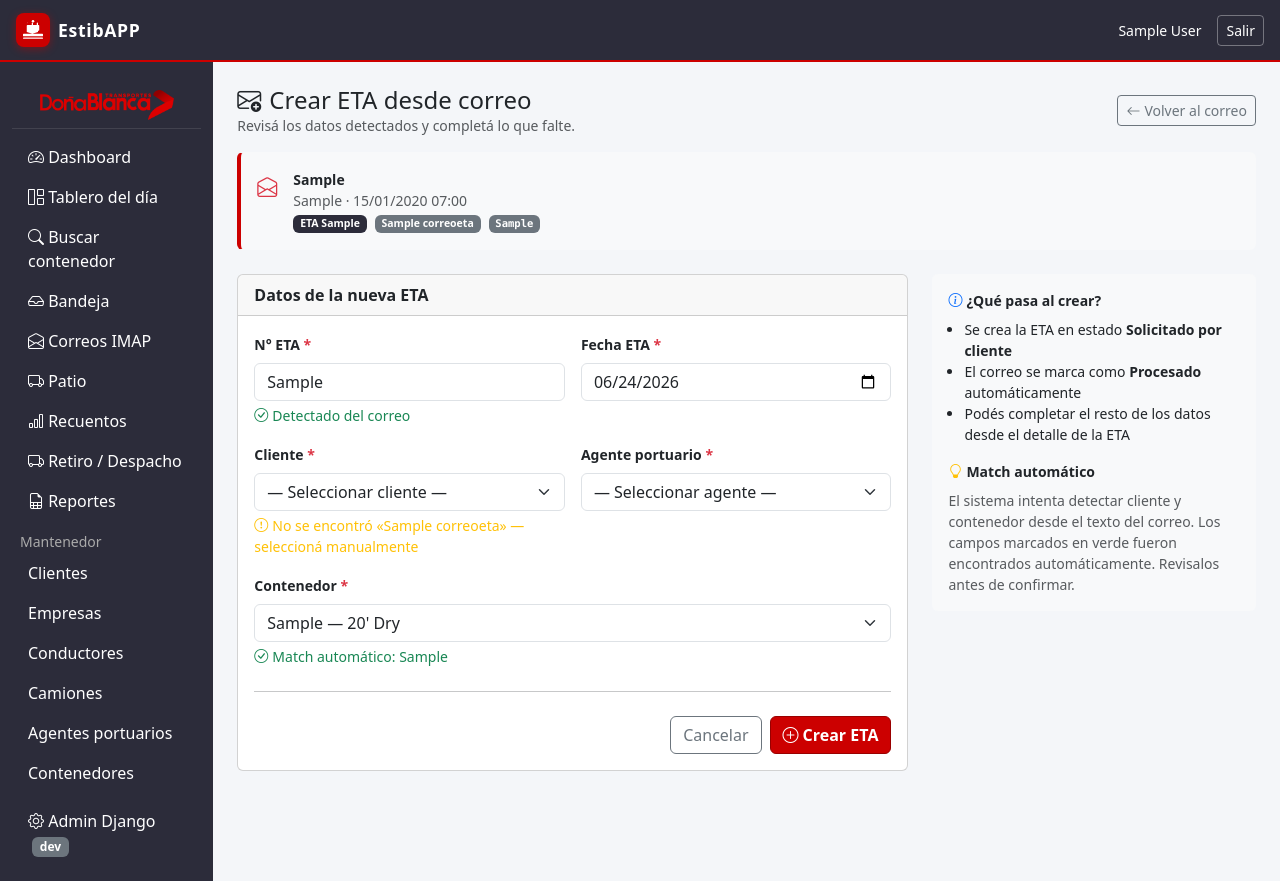
After one commit to Amoyadev/estibapplafragua, a Django app: page /correos/1/crear-eta/ in a window 1280 px wide. The commit adds this page. Run offline with Django 5.2, Linux system fonts and the light colour scheme; a user stored in the database is signed in; tables that the repository leaves empty hold one stand-in row (values such as "Sample post").

Commit message:
feat: crear ETA desde correo IMAP con match automático

```diff
--- /dev/null
+++ b/apps/comunicaciones/templates/comunicaciones/crear_eta_desde_correo.html
@@ -0,0 +1,162 @@
+{% extends "base.html" %}
+{% block title %}Crear ETA desde correo — Estibapp{% endblock %}
+
+{% block content %}
+<div class="d-flex justify-content-between align-items-center mb-3">
+    <div>
+        <h4 class="mb-0"><i class="bi bi-envelope-plus me-2"></i>Crear ETA desde correo</h4>
+        <p class="text-muted small mb-0">Revisá los datos detectados y completá lo que falte.</p>
+    </div>
+    <a href="{% url 'comunicaciones:ver' correo.pk %}" class="btn btn-sm btn-outline-secondary">
+        <i class="bi bi-arrow-left me-1"></i>Volver al correo
+    </a>
+</div>
+
+<!-- Resumen del correo origen -->
+<div class="alert d-flex gap-3 align-items-start mb-4"
+     style="background:#f8f9fa;border-left:4px solid var(--color-rojo);">
+    <i class="bi bi-envelope-open text-danger fs-5 mt-1"></i>
+    <div class="small">
+        <div class="fw-semibold">{{ correo.asunto|truncatechars:80 }}</div>
+        <div class="text-muted">{{ correo.remitente }} · {{ correo.fecha_correo|date:"d/m/Y H:i" }}</div>
+        {% if correo.contenedor_codigo or correo.cliente_nombre or correo.numero_eta %}
+        <div class="mt-1 d-flex gap-2 flex-wrap">
+            {% if correo.numero_eta %}
+            <span class="badge" style="background:#2c2c3a;">ETA {{ correo.numero_eta }}</span>
+            {% endif %}
+            {% if correo.cliente_nombre %}
+            <span class="badge bg-secondary">{{ correo.cliente_nombre }}</span>
+            {% endif %}
+            {% if correo.contenedor_codigo %}
+            <span class="badge bg-secondary font-monospace">{{ correo.contenedor_codigo }}</span>
+            {% endif %}
+        </div>
+        {% endif %}
+    </div>
+</div>
+
+<div class="row g-4">
+    <!-- Formulario -->
+    <div class="col-lg-8">
+        <div class="card">
+            <div class="card-header fw-semibold">Datos de la nueva ETA</div>
+            <div class="card-body">
+                <form method="post">
+                    {% csrf_token %}
+
+                    <div class="row g-3">
+                        <!-- Número ETA -->
+                        <div class="col-md-6">
+                            <label class="form-label small fw-semibold">N° ETA <span class="text-danger">*</span></label>
+                            <input type="text" name="numero" class="form-control"
+                                   value="{{ numero_sugerido }}"
+                                   placeholder="Ej. ETA-2026-001" required>
+                            {% if numero_sugerido %}
+                            <div class="form-text text-success">
+                                <i class="bi bi-check-circle me-1"></i>Detectado del correo
+                            </div>
+                            {% endif %}
+                        </div>
+
+                        <!-- Fecha -->
+                        <div class="col-md-6">
+                            <label class="form-label small fw-semibold">Fecha ETA <span class="text-danger">*</span></label>
+                            <input type="date" name="fecha" class="form-control" value="{{ hoy }}" required>
+                        </div>
+
+                        <!-- Cliente -->
+                        <div class="col-md-6">
+                            <label class="form-label small fw-semibold">Cliente <span class="text-danger">*</span></label>
+                            <select name="cliente" class="form-select" required>
+                                <option value="">— Seleccionar cliente —</option>
+                                {% for c in clientes %}
+                                <option value="{{ c.pk }}"
+                                    {% if cliente_match and cliente_match.pk == c.pk %}selected{% endif %}>
+                                    {{ c.nombre }}
+                                </option>
+                                {% endfor %}
+                            </select>
+                            {% if cliente_match %}
+                            <div class="form-text text-success">
+                                <i class="bi bi-check-circle me-1"></i>Match automático: {{ cliente_match.nombre }}
+                            </div>
+                            {% elif correo.cliente_nombre %}
+                            <div class="form-text text-warning">
+                                <i class="bi bi-exclamation-circle me-1"></i>No se encontró «{{ correo.cliente_nombre }}» — seleccioná manualmente
+                            </div>
+                            {% endif %}
+                        </div>
+
+                        <!-- Agente portuario -->
+                        <div class="col-md-6">
+                            <label class="form-label small fw-semibold">Agente portuario <span class="text-danger">*</span></label>
+                            <select name="agente" class="form-select" required>
+                                <option value="">— Seleccionar agente —</option>
+                                {% for a in agentes %}
+                                <option value="{{ a.pk }}">{{ a.nombre }}</option>
+                                {% endfor %}
+                            </select>
+                        </div>
+
+                        <!-- Contenedor -->
+                        <div class="col-12">
+                            <label class="form-label small fw-semibold">Contenedor <span class="text-danger">*</span></label>
+                            <select name="contenedor" class="form-select" required>
+                                <option value="">— Seleccionar contenedor —</option>
+                                {% for cont in contenedores %}
+                                <option value="{{ cont.pk }}"
+                                    {% if contenedor_match and contenedor_match.pk == cont.pk %}selected{% endif %}>
+                                    {{ cont.codigo }} — {{ cont.get_tipo_display }}
+                                </option>
+                                {% endfor %}
+                            </select>
+                            {% if contenedor_match %}
+                            <div class="form-text text-success">
+                                <i class="bi bi-check-circle me-1"></i>Match automático: {{ contenedor_match.codigo }}
+                            </div>
+                            {% elif correo.contenedor_codigo %}
+                            <div class="form-text text-warning">
+                                <i class="bi bi-exclamation-circle me-1"></i>«{{ correo.contenedor_codigo }}» no existe aún — crealo en
+                                <a href="{% url 'operaciones:contenedor_crear' %}" target="_blank">Mantenedor › Contenedores</a>
+                                o seleccioná uno existente
+                            </div>
+                            {% endif %}
+                        </div>
+                    </div>
+
+                    <hr class="my-4">
+
+                    <div class="d-flex gap-2 justify-content-end">
+                        <a href="{% url 'comunicaciones:ver' correo.pk %}"
+                           class="btn btn-outline-secondary">Cancelar</a>
+                        <button type="submit" class="btn fw-semibold text-white"
+                                style="background:var(--color-rojo);border-color:#990000;">
+                            <i class="bi bi-plus-circle me-1"></i>Crear ETA
+                        </button>
+                    </div>
+                </form>
+            </div>
+        </div>
+    </div>
+
+    <!-- Panel de ayuda -->
+    <div class="col-lg-4">
+        <div class="card border-0" style="background:#f8f9fa;">
+            <div class="card-body small">
+                <p class="fw-semibold mb-2"><i class="bi bi-info-circle me-1 text-primary"></i>¿Qué pasa al crear?</p>
+                <ul class="ps-3 mb-3">
+                    <li>Se crea la ETA en estado <strong>Solicitado por cliente</strong></li>
+                    <li>El correo se marca como <strong>Procesado</strong> automáticamente</li>
+                    <li>Podés completar el resto de los datos desde el detalle de la ETA</li>
+                </ul>
+                <p class="fw-semibold mb-2"><i class="bi bi-lightbulb me-1 text-warning"></i>Match automático</p>
+                <p class="mb-0 text-muted">
+                    El sistema intenta detectar cliente y contenedor desde el texto del correo.
+                    Los campos marcados en verde fueron encontrados automáticamente.
+                    Revisalos antes de confirmar.
+                </p>
+            </div>
+        </div>
+    </div>
+</div>
+{% endblock %}
--- a/apps/comunicaciones/urls.py
+++ b/apps/comunicaciones/urls.py
@@ -10,4 +10,5 @@ urlpatterns = [
     path("sincronizar/", views.sincronizar_correos, name="sincronizar"),
     path("<int:pk>/marcar/", views.marcar_correo, name="marcar"),
     path("<int:pk>/ver/", views.ver_correo, name="ver"),
+    path("<int:pk>/crear-eta/", views.crear_eta_desde_correo, name="crear_eta"),
 ]
--- a/apps/comunicaciones/views.py
+++ b/apps/comunicaciones/views.py
@@ -201,3 +201,86 @@ def ver_correo(request, pk):
         return redirect("login")
     correo = get_object_or_404(CorreoETA, pk=pk)
     return render(request, "comunicaciones/ver_correo.html", {"correo": correo})
+
+
+def crear_eta_desde_correo(request, pk):
+    """
+    Vista intermedia: muestra un formulario pre-llenado con los datos
+    parseados del correo para crear una ETA directamente desde la bandeja.
+    """
+    from datetime import date as date_cls
+    from apps.operaciones.models import (
+        ETA, Cliente, Contenedor, AgentePortuario
+    )
+
+    if not en_grupos(request.user, [ROL_ADMIN, ROL_COORDINADOR]):
+        return redirect("login")
+
+    correo = get_object_or_404(CorreoETA, pk=pk)
+
+    # Intentar match automático desde los campos parseados
+    cliente_match = None
+    contenedor_match = None
+    if correo.cliente_nombre:
+        cliente_match = (
+            Cliente.objects.filter(nombre__icontains=correo.cliente_nombre).first()
+        )
+    if correo.contenedor_codigo:
+        contenedor_match = (
+            Contenedor.objects.filter(codigo__iexact=correo.contenedor_codigo).first()
+        )
+
+    if request.method == "POST":
+        numero       = request.POST.get("numero", "").strip()
+        cliente_id   = request.POST.get("cliente")
+        agente_id    = request.POST.get("agente")
+        contenedor_id = request.POST.get("contenedor")
+        fecha_str    = request.POST.get("fecha", "")
+
+        errores = []
+        if not numero:
+            errores.append("El número ETA es requerido.")
+        if ETA.objects.filter(numero=numero).exists():
+            errores.append(f"Ya existe una ETA con número {numero}.")
+        if not cliente_id:
+            errores.append("El cliente es requerido.")
+        if not agente_id:
+            errores.append("El agente portuario es requerido.")
+        if not contenedor_id:
+            errores.append("El contenedor es requerido.")
+
+        if not errores:
+            try:
+                fecha = date_cls.fromisoformat(fecha_str) if fecha_str else timezone.now().date()
+                eta = ETA.objects.create(
+                    numero=numero,
+                    cliente_id=cliente_id,
+                    agente_id=agente_id,
+                    contenedor_id=contenedor_id,
+                    fecha=fecha,
+                    estado=ETA.EstadoCiclo.SOLICITADO,
+                )
+                correo.estado = CorreoETA.Estado.PROCESADO
+                correo.save(update_fields=["estado"])
+                messages.success(
+                    request,
+                    f"ETA {eta.numero} creada exitosamente desde correo.",
+                )
+                return redirect("operaciones:eta_detalle", pk=eta.pk)
+            except Exception as exc:
+                errores.append(f"Error al crear la ETA: {exc}")
+
+        for e in errores:
+            messages.error(request, e)
+
+    ctx = {
+        "correo":          correo,
+        "clientes":        Cliente.objects.all().order_by("nombre"),
+        "agentes":         AgentePortuario.objects.all().order_by("nombre"),
+        "contenedores":    Contenedor.objects.all().order_by("codigo"),
+        "cliente_match":   cliente_match,
+        "contenedor_match": contenedor_match,
+        "hoy":             timezone.now().date().isoformat(),
+        "numero_sugerido": correo.numero_eta or "",
+    }
+    return render(request, "comunicaciones/crear_eta_desde_correo.html", ctx)
```
Also changed, not shown: apps/comunicaciones/templates/comunicaciones/ver_correo.html (+14 -4 lines).
